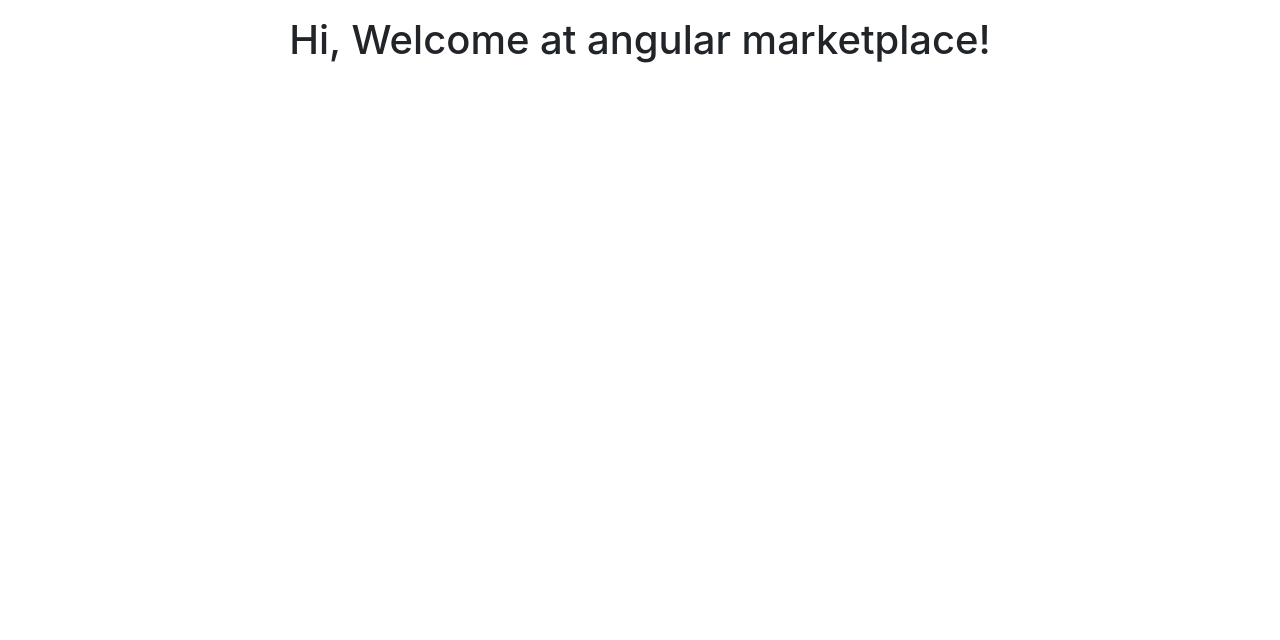
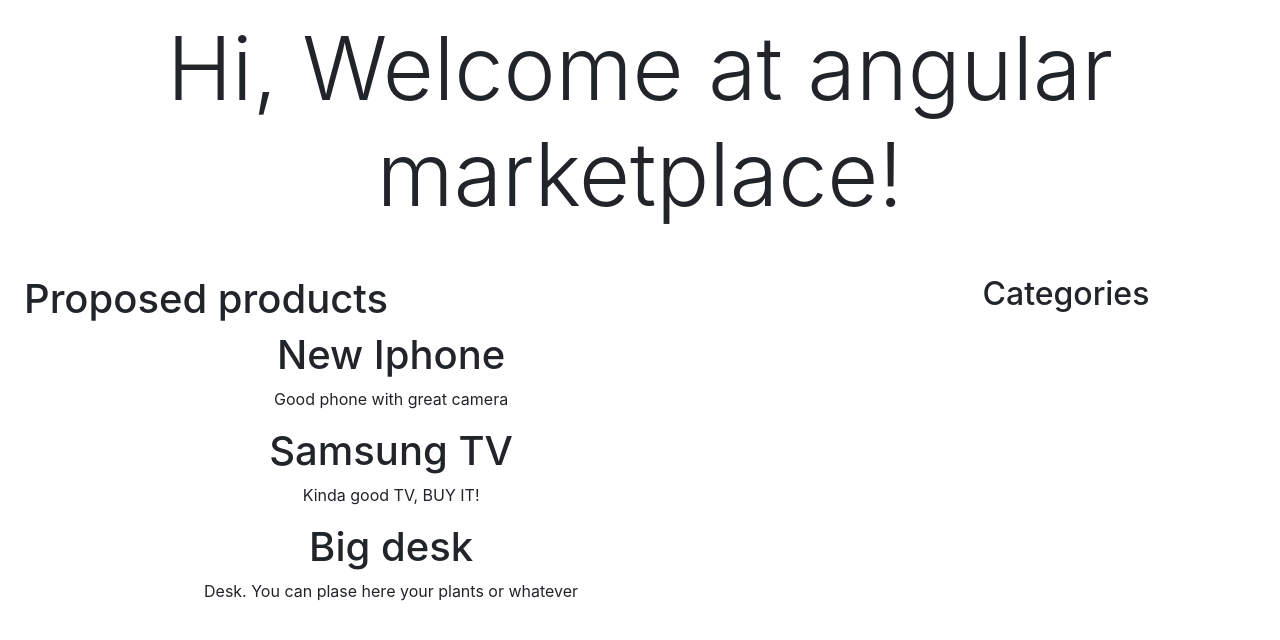
Before and after one commit to MrRav3n/Angular-Marketplace, an Angular app: page / in a window 1280 px wide. Shown: the top 640 px of the page. Built offline with nearby package versions, Linux system fonts and the light colour scheme.

Commit message:
basics of website (main component and products service)

```diff
--- a/src/app/app.component.html
+++ b/src/app/app.component.html
@@ -1 +1,11 @@
-<h1 class="text-center mt-3">Hi, Welcome at angular marketplace!</h1>
+<header>
+  <h1 class="text-center mt-3 display-2">Hi, Welcome at angular marketplace!</h1>
+</header>
+<div class="row mt-5 d-flex justify-content-between">
+  <section class="col-7 ml-4">
+  <app-promoted-products></app-promoted-products>
+  </section>
+  <aside class="col-3">
+    <h2>Categories</h2>
+  </aside>
+</div>
--- a/src/app/app.component.ts
+++ b/src/app/app.component.ts
@@ -1,4 +1,5 @@
 import { Component } from '@angular/core';
+import { PromotedProductsComponent } from './promoted-products/promoted-products.component';
 
 @Component({
   selector: 'app-root',
--- a/src/app/app.module.ts
+++ b/src/app/app.module.ts
@@ -3,10 +3,12 @@ import { NgModule } from '@angular/core';
 
 import { AppRoutingModule } from './app-routing.module';
 import { AppComponent } from './app.component';
+import { PromotedProductsComponent } from './promoted-products/promoted-products.component';
 
 @NgModule({
   declarations: [
-    AppComponent
+    AppComponent,
+    PromotedProductsComponent
   ],
   imports: [
     BrowserModule,
--- /dev/null
+++ b/src/app/promoted-products/promoted-products.component.html
@@ -0,0 +1,8 @@
+
+  <h1>Proposed products</h1>
+  <span *ngFor="let product of products" >
+    <div class="text-center" *ngIf="product.isPromoted==true">
+      <h1>{{product.title}}</h1>
+      <p>{{product.description}}</p>
+    </div>
+  </span>
--- /dev/null
+++ b/src/app/promoted-products/promoted-products.component.ts
@@ -0,0 +1,22 @@
+import { Component, OnInit } from '@angular/core';
+import { ProductsService } from '../../products.service';
+import { Product } from '../../product';
+
+@Component({
+  selector: 'app-promoted-products',
+  templateUrl: './promoted-products.component.html',
+  styleUrls: ['./promoted-products.component.css']
+})
+export class PromotedProductsComponent implements OnInit {
+  products: Product[];
+  constructor(private productsService: ProductsService) { }
+
+  ngOnInit() {
+    this.getProducts();
+  }
+
+  getProducts() {
+    this.productsService.getProducts().subscribe(products => this.products = products);
+  }
+
+}
--- /dev/null
+++ b/src/product.ts
@@ -0,0 +1,6 @@
+export class Product {
+  id: number;
+  title: string;
+  description: string;
+  isPromoted: boolean;
+}
--- /dev/null
+++ b/src/products-list.ts
@@ -0,0 +1,28 @@
+import { Product } from './product';
+
+export const PRODUCTS: Product[] = [
+  {
+    id: 1,
+    title: 'New Iphone',
+    description: 'Good phone with great camera',
+    isPromoted: true,
+  },
+  {
+    id: 2,
+    title: 'Samsung TV',
+    description: 'Kinda good TV, BUY IT!',
+    isPromoted: true,
+  },
+  {
+    id: 3,
+    title: 'New Car',
+    description: 'Just simple car',
+    isPromoted: false,
+  },
+  {
+    id: 4,
+    title: 'Big desk',
+    description: 'Desk. You can plase here your plants or whatever',
+    isPromoted: true,
+  },
+];
--- /dev/null
+++ b/src/products.service.ts
@@ -0,0 +1,16 @@
+import { Injectable } from '@angular/core';
+import { Product } from './product';
+import { PRODUCTS } from './products-list';
+import {Observable, of} from 'rxjs';
+
+@Injectable({
+  providedIn: 'root'
+})
+export class ProductsService {
+  constructor() { }
+
+  getProducts(): Observable <Product[]> {
+    return of(PRODUCTS);
+  }
+
+}
```
Also changed, not shown: src/app/promoted-products/promoted-products.component.css (added), 1 other file (tests, documents, lock files or other folders).
